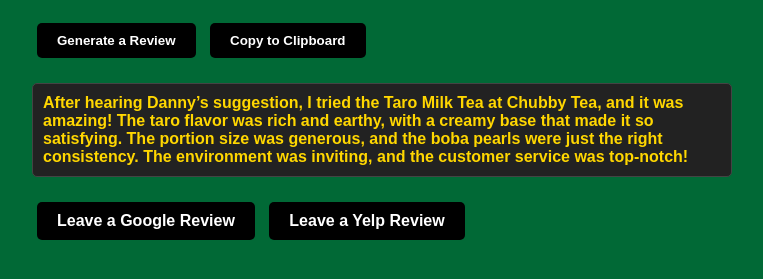
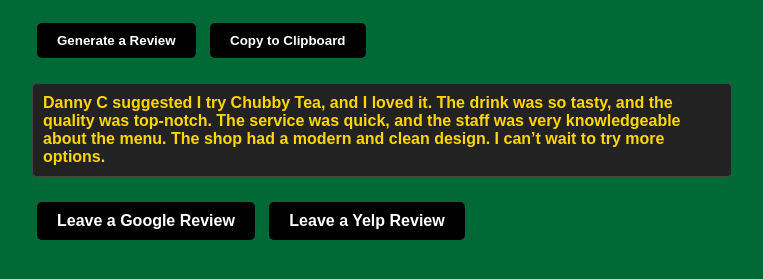
Before and after one commit to ChubbyCattle222/DannyCT, a plain HTML site: page index.html in a window 1280 px wide. Both pictures are taken after a click on the button "Generate a Review". Shown: the part 159-438 px from the top of the page, without its empty margins (8-771 px from the left). Drawn offline with Linux system fonts and the light colour scheme.

Commit message:
Update index.html

```diff
--- a/index.html
+++ b/index.html
@@ -10,7 +10,7 @@
       margin: 20px;
       padding: 20px;
       max-width: 700px;
-      background-color: #016936; /* Lighter green background */
+      background-color: #016936;
       color: #FFD700;
       font-weight: bold;
     }
@@ -65,14 +65,16 @@
   <script>
     function generateReview() {
       const reviews = [
-        "Thanks Danny for recommending the Strawberry Explosion from Chubby Tea! The drink was a perfect mix of fruity sweetness and slightly herbal. It was very refreshing and really paired well with my dinner. The atmosphere at Chubby Tea was lively, and the staff was super friendly and efficient. I’ll definitely be back to try more recommendations!",
-        "Thanks Danny for recommending the Lemon Explosion at Chubby Tea! The tangy citrus flavor was so refreshing, especially on a hot day. The drink was beautifully served with just the right amount of ice, and the presentation was amazing. The service was quick, and the staff was very friendly. They even put it in a nice bag. Highly recommended!",
-        "Danny suggested the Triple Milk Tea at Chubby Tea, and it did not disappoint! The tea was incredibly smooth, with a balanced flavor that wasn’t overly sweet. I think this will be my new go-to drink instead of Thai tea. I appreciated the clean and welcoming environment, and the menu had so many unique options to choose from!",
-        "Danny recommended the Green Milk Tea, and it was absolutely delicious! The tea had a rich flavor with a hint of jasmine that paired well with the creamy texture. The shop itself is a hidden gem, with plenty of seating and a great ambiance. The staff was knowledgeable about the menu and made me feel welcome. Can’t wait to visit again!",
-        "I tried the Strawberry Yogurt at Chubby Tea after Danny recommended it, and I loved it! The yogurt was fresh and tangy, complemented by a sweet strawberry flavor. The drink was served in a cute cup, and the attention to detail was impressive. The staff was attentive, and the experience was fantastic!",
-        "Danny told me to try the Strawberry Fresh Milk at Chubby Tea, and it was perfect! The milk was creamy and fresh, with a natural sweetness from the strawberries. It was very filling and tasted so delicious. The shop’s interior was modern and clean, and the service was exceptional. I’ll definitely recommend this to friends!",
-        "Danny recommended the Strawberry Oolong from Chubby Tea, and it was incredible! The combination of strawberry and herbal oolong was vibrant and full of flavor. The boba added a fun texture, and the drink itself was beautifully presented. The staff was friendly and quick, making the whole experience enjoyable. I can’t wait to explore more of the menu!",
-        "After hearing Danny’s suggestion, I tried the Taro Milk Tea at Chubby Tea, and it was amazing! The taro flavor was rich and earthy, with a creamy base that made it so satisfying. The portion size was generous, and the boba pearls were just the right consistency. The environment was inviting, and the customer service was top-notch!"
+        "Danny C suggested I try something from Chubby Tea, and I am so glad I did. The flavors were amazing and everything was fresh and perfectly prepared. The service was fast, and the staff was incredibly welcoming. I will definitely come back for more of their delicious options.",
+        "I really appreciate Danny C recommending Chubby Tea. The drink I tried was absolutely delightful. The balance of flavors was spot-on, and the overall experience was fantastic. The shop had a cozy vibe, and the staff was super friendly and attentive. I am looking forward to visiting again soon.",
+        "Thanks to Danny C’s suggestion, I decided to check out Chubby Tea. It was such a great recommendation. The drink was so refreshing and perfectly made. The presentation was beautiful, and the environment in the shop was very welcoming. I highly recommend this place to everyone.",
+        "Danny C recommended I stop by Chubby Tea, and I could not be happier with the choice. The drink was crafted with care and tasted incredible. The staff was friendly and made the experience even better. The shop is a hidden gem with so much to offer.",
+        "I followed Danny C’s recommendation to try something from Chubby Tea, and it was amazing. The flavors were unique and stood out from anything I’ve had before. The shop was clean, the staff was polite, and the overall experience was wonderful. I cannot wait to come back.",
+        "Danny C suggested Chubby Tea, and it truly exceeded my expectations. The drink was smooth, flavorful, and so refreshing. The staff was attentive and ensured everything was perfect. The shop had a great ambiance, making it a fantastic spot to relax and enjoy a treat.",
+        "I tried Chubby Tea because Danny C recommended it, and I was not disappointed. The drink was delicious and thoughtfully prepared. The environment was cheerful, and the staff went above and beyond to make me feel welcome. This is definitely a place I’ll be coming back to.",
+        "Danny C told me to check out Chubby Tea, and I’m so glad I listened. The drink was incredible, and you can tell how much care goes into each one. The shop had a fun and inviting atmosphere, and the staff was kind and helpful. Highly recommended.",
+        "Thanks to Danny C, I discovered Chubby Tea and had such a great experience. The drink I tried was refreshing, with a perfect balance of flavors. The staff was friendly and efficient, and the shop itself had a great vibe. I will absolutely be returning for more.",
+        "Danny C suggested I try Chubby Tea, and I loved it. The drink was so tasty, and the quality was top-notch. The service was quick, and the staff was very knowledgeable about the menu. The shop had a modern and clean design. I can’t wait to try more options."
       ];
 
       const randomReview = reviews[Math.floor(Math.random() * reviews.length)];
```
